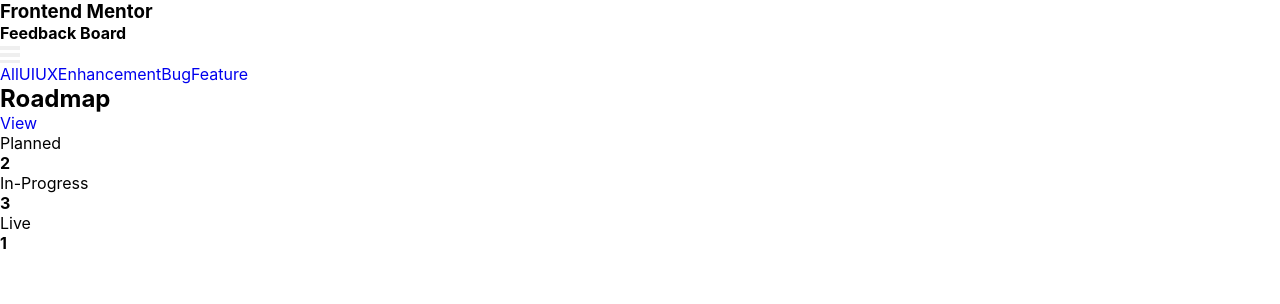
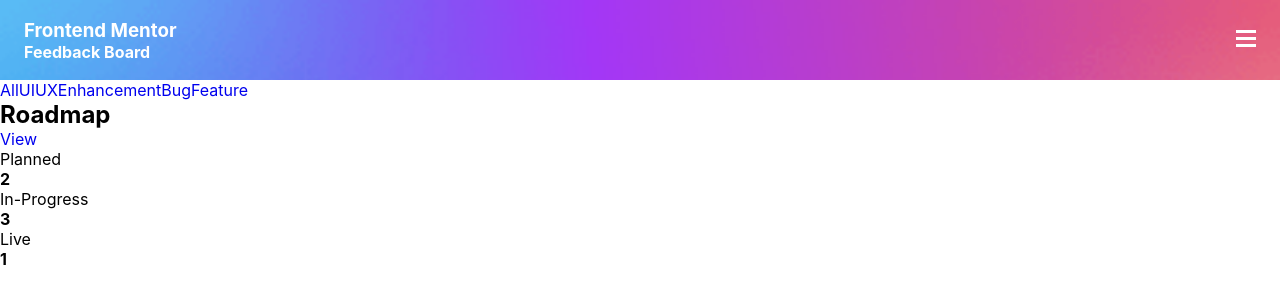
Before and after one commit to sammyodiagbe/product_feedback_app, a React (Create React App) app: page / in a window 1280 px wide. Shown: the top 304 px of the page. Built offline with nearby package versions, Linux system fonts and the light colour scheme.

Commit message:
styling up the nav

```diff
--- a/src/components/nav.js
+++ b/src/components/nav.js
@@ -8,8 +8,11 @@
   return showNavigation ? (
     <nav className="pf-navigation">
       <div className="pf-navigation-title-container">
-        <h3>Frontend Mentor</h3>
-        <h4>Feedback Board</h4>
+        <div className="pf-nav-left">
+          <h3>Frontend Mentor</h3>
+          <b>Feedback Board</b>
+        </div>
+
         <div className="pf-navigation-trigger-container">
           {!showSidebar ? (
             <button
@@ -21,7 +24,7 @@
           ) : (
             <button
               className="pf-navigation-trigger"
-              onClick={() => toggleSidebar(true)}
+              onClick={() => toggleSidebar(false)}
             >
               <img src={closeImage} alt="navigation trigger hamburger" />
             </button>
--- a/src/styles/_reset.scss
+++ b/src/styles/_reset.scss
@@ -3,6 +3,10 @@
     margin: 0;
     border: none;
     outline: none;
+}
+
+button {
+    background: transparent;
 }
 
 body,html {
--- /dev/null
+++ b/src/styles/_variables.scss
@@ -0,0 +1 @@
+$padding: 1.5em;
--- a/src/styles/index.css
+++ b/src/styles/index.css
@@ -3,6 +3,10 @@
   margin: 0;
   border: none;
   outline: none;
+}
+
+button {
+  background: transparent;
 }
 
 body, html {
@@ -12,4 +16,29 @@
 a {
   text-decoration: none;
 }
+
+div.product-app-container nav.pf-navigation {
+  background: url(../assets/suggestions/mobile/background-header.png) no-repeat;
+  background-size: cover;
+}
+
+div.product-app-container nav.pf-navigation div.pf-navigation-title-container {
+  height: 80px;
+  display: -webkit-box;
+  display: -ms-flexbox;
+  display: flex;
+  -webkit-box-align: center;
+      -ms-flex-align: center;
+          align-items: center;
+  padding: 0 1.5em;
+  -webkit-box-pack: justify;
+      -ms-flex-pack: justify;
+          justify-content: space-between;
+  color: #fff;
+}
+
+div.product-app-container nav.pf-navigation div.pf-filter-roadmap-container {
+  position: fixed;
+  top: 80px;
+}
 /*# sourceMappingURL=index.css.map */
--- a/src/styles/index.scss
+++ b/src/styles/index.scss
@@ -1 +1,27 @@
 @import "./reset";
+@import "./variables";
+
+div.product-app-container {
+
+
+    // nmobile-navigation
+     nav.pf-navigation {
+        background: url(../assets/suggestions/mobile/background-header.png) no-repeat;
+        background-size: cover;
+
+        div.pf-navigation-title-container {
+            height: 80px;
+            display: flex;
+            align-items: center;
+            padding:0 $padding;
+            justify-content: space-between;
+            color: #fff;
+        }
+
+        div.pf-filter-roadmap-container {
+            position: fixed;
+            top: 80px;
+
+        }
+     }
+}
```
Also changed, not shown: 1 other file (tests, documents, lock files or other folders).
